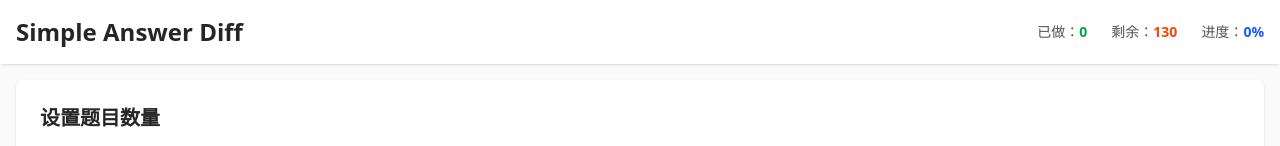
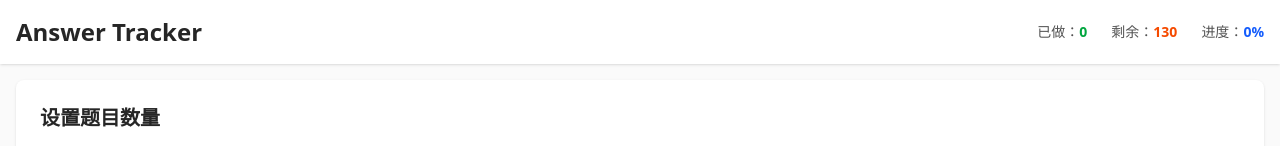
Before and after one commit to kvoon3/answer-tracker, a Nuxt app: page / in a window 1280 px wide. Shown: the top 146 px of the page. Built offline with nearby package versions, Linux system fonts and the light colour scheme.

Commit message:
chore: update project infomation

```diff
--- a/app/pages/index.vue
+++ b/app/pages/index.vue
@@ -177,7 +177,7 @@ onUnmounted(() => {
     <header p4 bg-white shadow-sm>
       <div flex="~" items-center justify-between>
         <h1 text="2xl neutral-800" font="bold">
-          Simple Answer Diff
+          Answer Tracker
         </h1>
 
         <!-- 常显进度统计 -->
--- a/package.json
+++ b/package.json
@@ -1,5 +1,5 @@
 {
-  "name": "simple-answer-diff",
+  "name": "answer-tracker",
   "type": "module",
   "private": true,
   "packageManager": "pnpm@9.15.6+sha512.139cab068fdf0b751268179ac5f909b5be72afb4a75c513d1905d151befc8977b593d3cf8671ed83d4d6637c5c94b98ffbce108125de4a5a27a31233601a99de",
```
Also changed, not shown: 1 other file (tests, documents, lock files or other folders).
